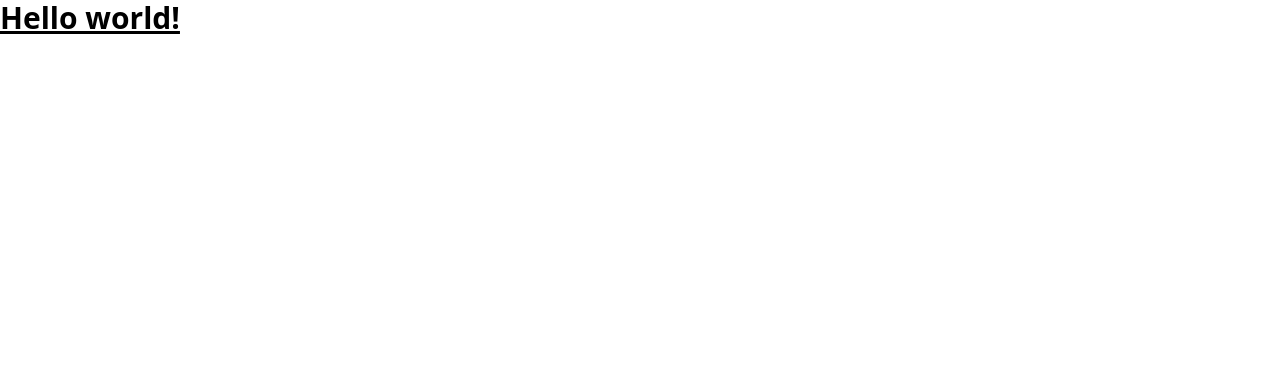
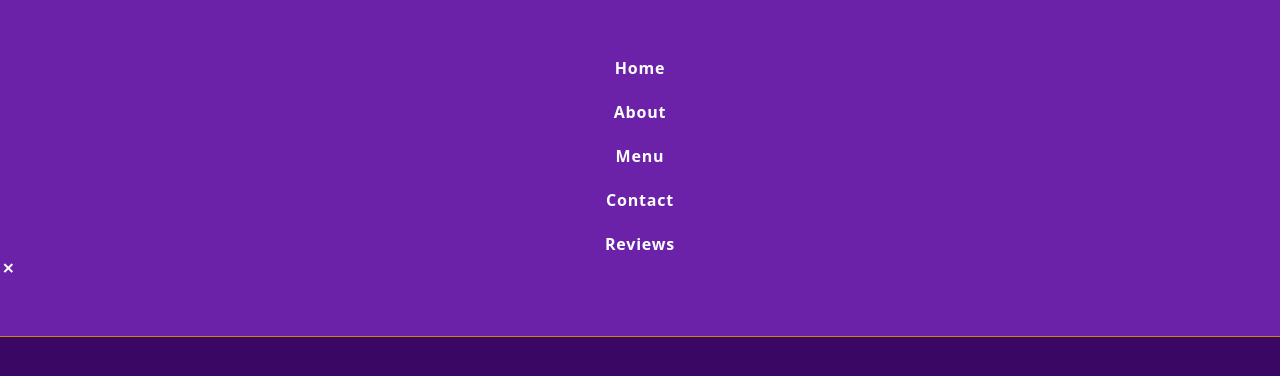
Before and after one commit to Sufyaancoders/Restaurants-website, a website built with Vite: page index.html in a window 1280 px wide. Built offline with nearby package versions, Linux system fonts and the light colour scheme.

Commit message:
add some item

```diff
--- a/index.html
+++ b/index.html
@@ -3,12 +3,42 @@
 <head>
     <meta charset="UTF-8">
     <meta name="viewport" content="width=device-width, initial-scale=1.0">
+    <link rel="stylesheet" href="https://cdnjs.cloudflare.com/ajax/libs/font-awesome/6.6.0/css/all.min.css"
+    integrity="sha512-Kc323vGBEqzTmouAECnVceyQqyqdsSiqLQISBL29aUW4U/M7pSPA/gEUZQqv1cwx4OnYxTxve5UMg5GT6L4JJg=="
+    crossorigin="anonymous" referrerpolicy="no-referrer" />
+    <link
+    href="https://cdn.jsdelivr.net/npm/remixicon@4.3.0/fonts/remixicon.css"
+    rel="stylesheet"
+/>
     <title>Document</title>
     <link rel="stylesheet" href="main.css">
 </head>
 <body>
-    <h1 class="text-3xl font-bold underline">
-        Hello world!
-      </h1>
+    <header class="bg-purple-800 fixed top-0 left-0 w-full z-50">
+<nav class=" container relative h-14 flex justify-between items-center">
+    <div>
+        <a href="#"  class="text-3xl uppercase ">
+            Bur<span class="text-amber-600 font-Oswald">ger</span></a>
+    </div>
+    <div class="absolute top-0 left-0 w-full py-14 bg-purple-800 border-b border-yellow-600">
+        <ul class="flex flex-col items-center gap-5">
+            <li><a href="#home" class=" hover:text-yellow-600 ease-in duration-200 ">Home</a></li>
+            <li> <a href="#about" class="hover:text-yellow-600 ease-in duration-200">About</a></li>
+            <li><a href="#menu" class="hover:text-yellow-600 ease-in duration-200">Menu</a></li>
+            <li><a href="#contact" class="hover:text-yellow-600 ease-in duration-200">Contact</a></li>
+            <li><a href="#reviews" class="hover:text-yellow-600 ease-in duration-200 ">Reviews</a></li>
+        </ul>
+        <div>
+            <i class="ri-close-line"></i>
+        </div>
+    </div>
+    <div>
+        <i class="ri-moon-line"></i>
+        <div>
+            <i class="ri-menu-2-line"></i>
+        </div>
+    </div>
+</nav>
+    </header>
 </body>
 </html>
--- a/main.css
+++ b/main.css
@@ -1,3 +1,10 @@
+@import url('https://fonts.googleapis.com/css2?family=DM+Sans:ital,opsz,wght@0,9..40,100..1000;1,9..40,100..1000&family=Nunito:ital,wght@0,200..1000;1,200..1000&family=Oswald:wght@200..700&display=swap');
+
 @tailwind base;
 @tailwind components;
 @tailwind utilities;
+@layer{
+    body{
+        @apply text-white bg-purple-950 tracking-wider font-semibold;
+    }
+}
--- a/tailwind.config.js
+++ b/tailwind.config.js
@@ -2,7 +2,13 @@
 module.exports = {
   content: ["*"],
   theme: {
-    extend: {},
+    extend: {
+      fontFamily: {
+        'DM': ['DM Sans', 'sans-serif'],
+        'Nunito': ['Nunito', 'sans-serif'],
+        'Oswald': ['Oswald', 'sans-serif'],
+      },
+    },
   },
   plugins: [],
 }
```
